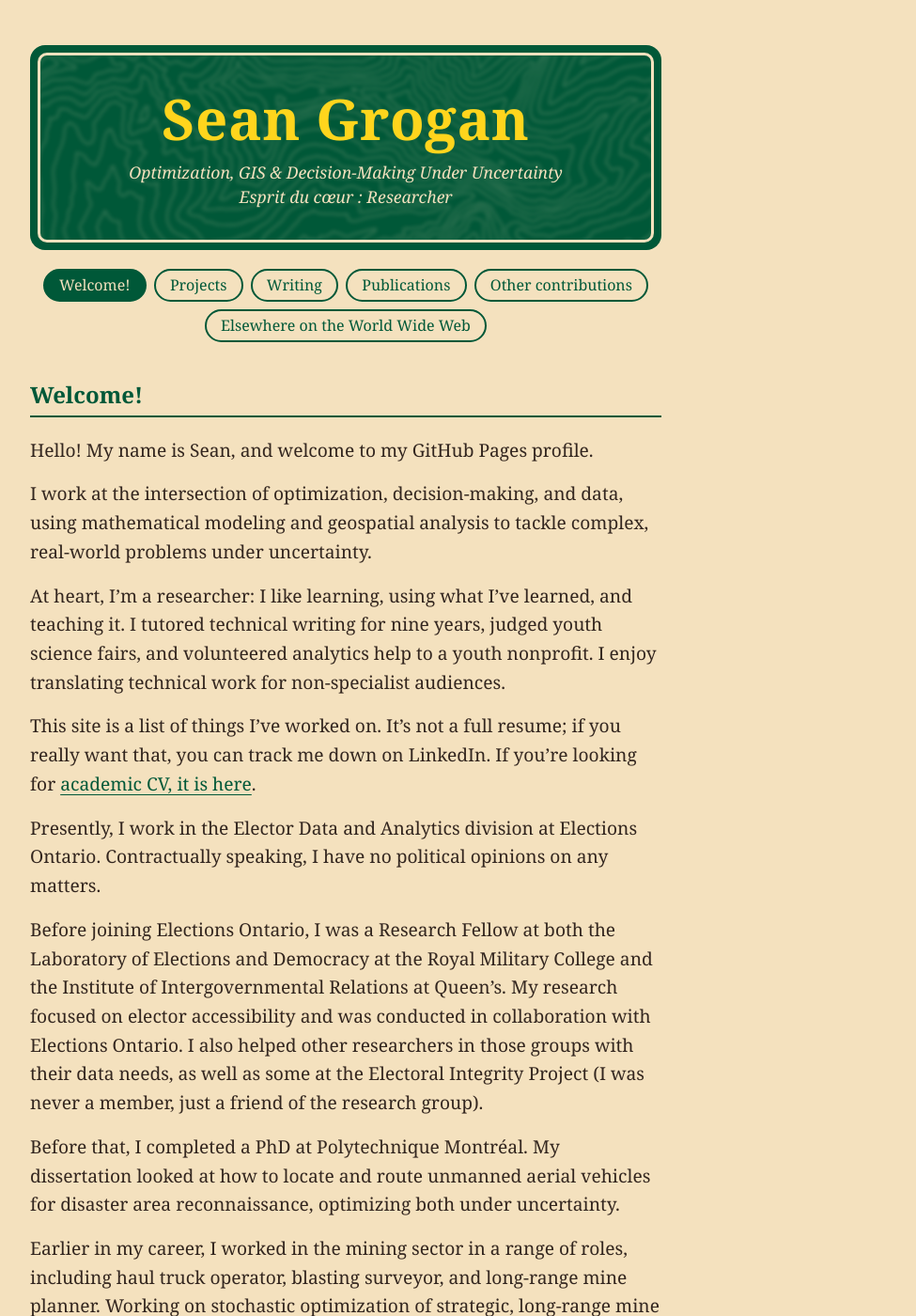
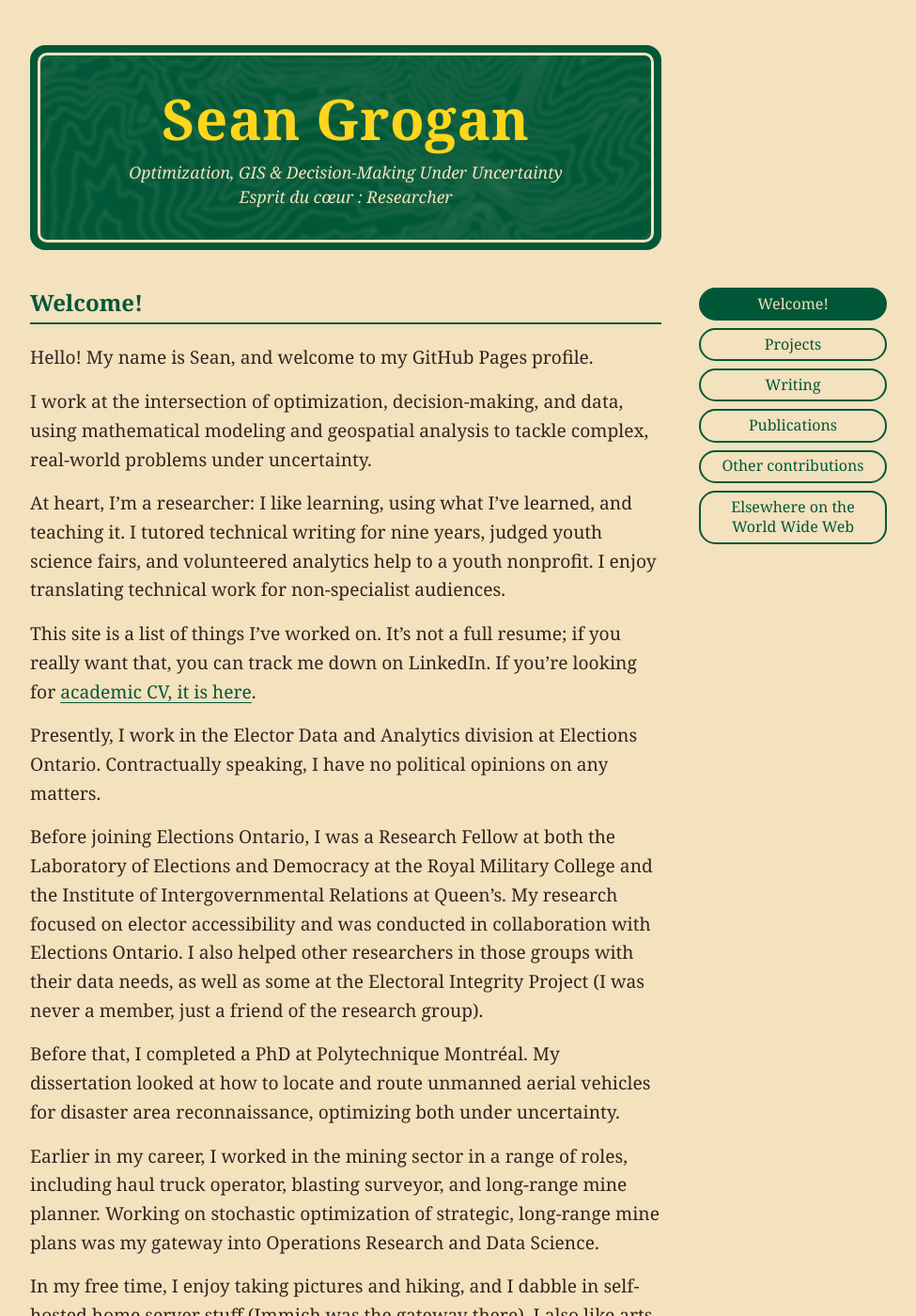
Before and after one commit to seangrogan/seangrogan.github.io, a Jekyll site: the page built from index.md, in a window 1280 px wide and 1400 px high. Shown: the whole window at 94% size, without its empty margins (272-1247 px from the left). Built offline with Jekyll 4.4.1, drawn with Linux system fonts in a browser that asks for light colours; our own code applies the rules of GitHub Pages for plain Markdown files.

Commit message:
tweaked sidebars to be more consistent

```diff
--- a/_config.yml
+++ b/_config.yml
@@ -4,7 +4,7 @@ tagline: "Optimization, GIS & Decision-Making Under Uncertainty Esprit du cœur
 
 # Where the section buttons go: "top" for a row under the banner, or "side"
 # for a column beside the page on wide screens (phones always get the row).
-nav: top
+nav: side
 
 # Everything else on the page comes from:
 #   index.md            the short introduction
--- a/_layouts/home.html
+++ b/_layouts/home.html
@@ -179,7 +179,7 @@
     .page.nav-side {
       max-width: none;
       display: grid;
-      grid-template-columns: minmax(0, 1fr) minmax(0, 44rem) minmax(0, 1fr);
+      grid-template-columns: minmax(0, 1fr) minmax(0, calc(44rem - 32px)) minmax(0, 1fr);  /* same column width as nav: top */
       column-gap: 2.5rem;
       align-items: start;
     }
```
